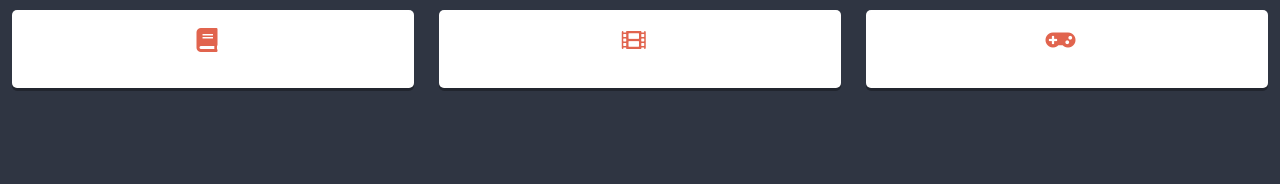
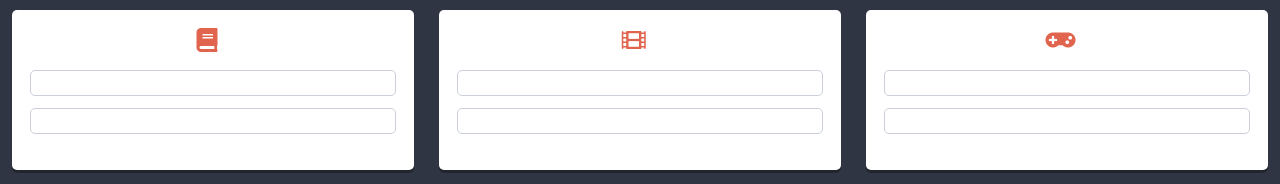
Before and after one commit to jhandzel130696/React-2, a React app: page / in a window 1280 px wide. Shown: the part 422-606 px from the top of the page. Built offline with nearby package versions, Linux system fonts and the light colour scheme.

Commit message:
Dodanie cards do columns, ale nie wyswietlaja sie tytuly

```diff
--- a/src/components/Card/Card.js
+++ b/src/components/Card/Card.js
@@ -7,9 +7,10 @@ class Card extends React.Component{
       subtitle:PropTypes.string,
     }
     render(){
+      const {subtitle}= this.props;
       return(
         <section className={styles.component}>
-          {this.props.subtitle}
+          {subtitle}
         </section>
       );
     }
--- a/src/components/Column/Column.js
+++ b/src/components/Column/Column.js
@@ -1,7 +1,7 @@
 import React from 'react';
 import styles from './Column.scss';
 import PropTypes from 'prop-types';
-//import Card from '../Card/Card';
+import Card from '../Card/Card';
 //import Creator from '../Creator/Creator';
 //import {settings} from '../../data/dataStore';
 import Icon from '../Icon/Icon';
@@ -18,7 +18,7 @@ class Column extends React.Component{
 
 
     render(){
-      const {icon,titleOne}=this.props;
+      const {icon,titleOne,cards}=this.props;
       return(
         <section className={styles.component}>
           <h3 className={styles.title}>
@@ -27,12 +27,13 @@ class Column extends React.Component{
               <Icon name={icon}/>
             </span>
           </h3>
-          {/*<div className={styles.title}>
-            {this.state.cards.map(({key,title,...cardsProps}) => (
-              <Card key={key} subtitle={title} { ...cardsProps} />
+          <div className={styles.title}>
+            {cards.map(cardsData => (
+              <Card key={cardsData.id} {...cardsData} />
             ))}
 
           </div>
+          {/*}
           <div className = {styles.creator}>
             <Creator text={settings.cardCreatorText} action={title => this.addCard(title)}/>
             </div>*/}
--- /dev/null
+++ b/src/components/Column/ColumnContainer.js
@@ -0,0 +1,11 @@
+import {connect} from 'react-redux';
+import Column from './Column';
+
+export const getCardsForList = ({cards}, columnId) => cards.filter(card => card.columnId == columnId);
+
+
+const mapStateToProps = (state, props) => ({
+  cards: getCardsForList(state, props.id),
+});
+
+export default connect(mapStateToProps)(Column);
--- a/src/components/List/List.js
+++ b/src/components/List/List.js
@@ -2,7 +2,7 @@ import React from 'react';
 import styles from './List.scss';
 import Hero from '../Hero/Hero';
 import PropTypes from 'prop-types';
-import Column from '../Column/Column';
+import Column from '../Column/ColumnContainer';
 import {settings} from '../../data/dataStore';
 import ReactHtmlParser from 'react-html-parser';
 //import Creator from '../Creator/Creator';
```
